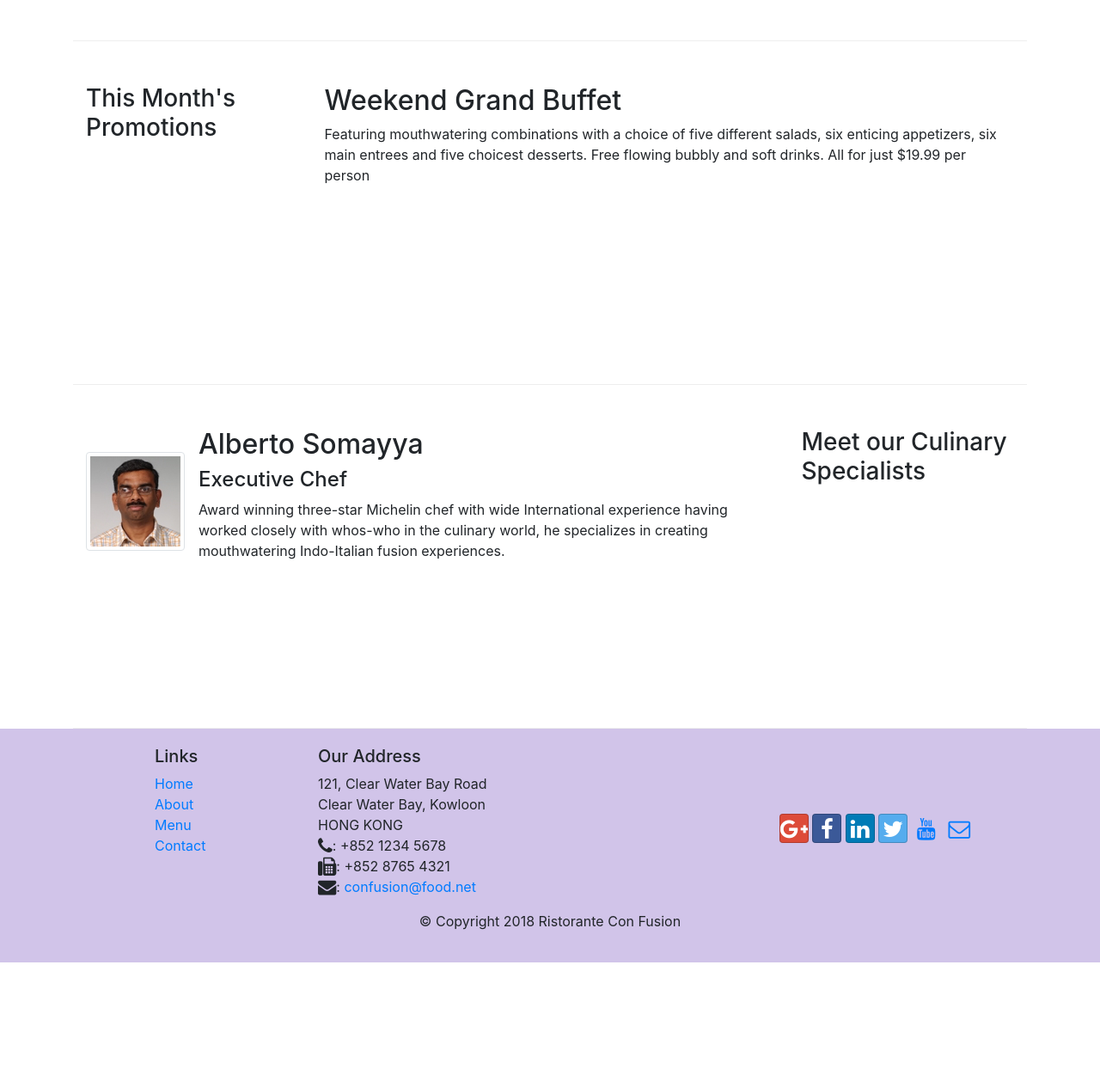
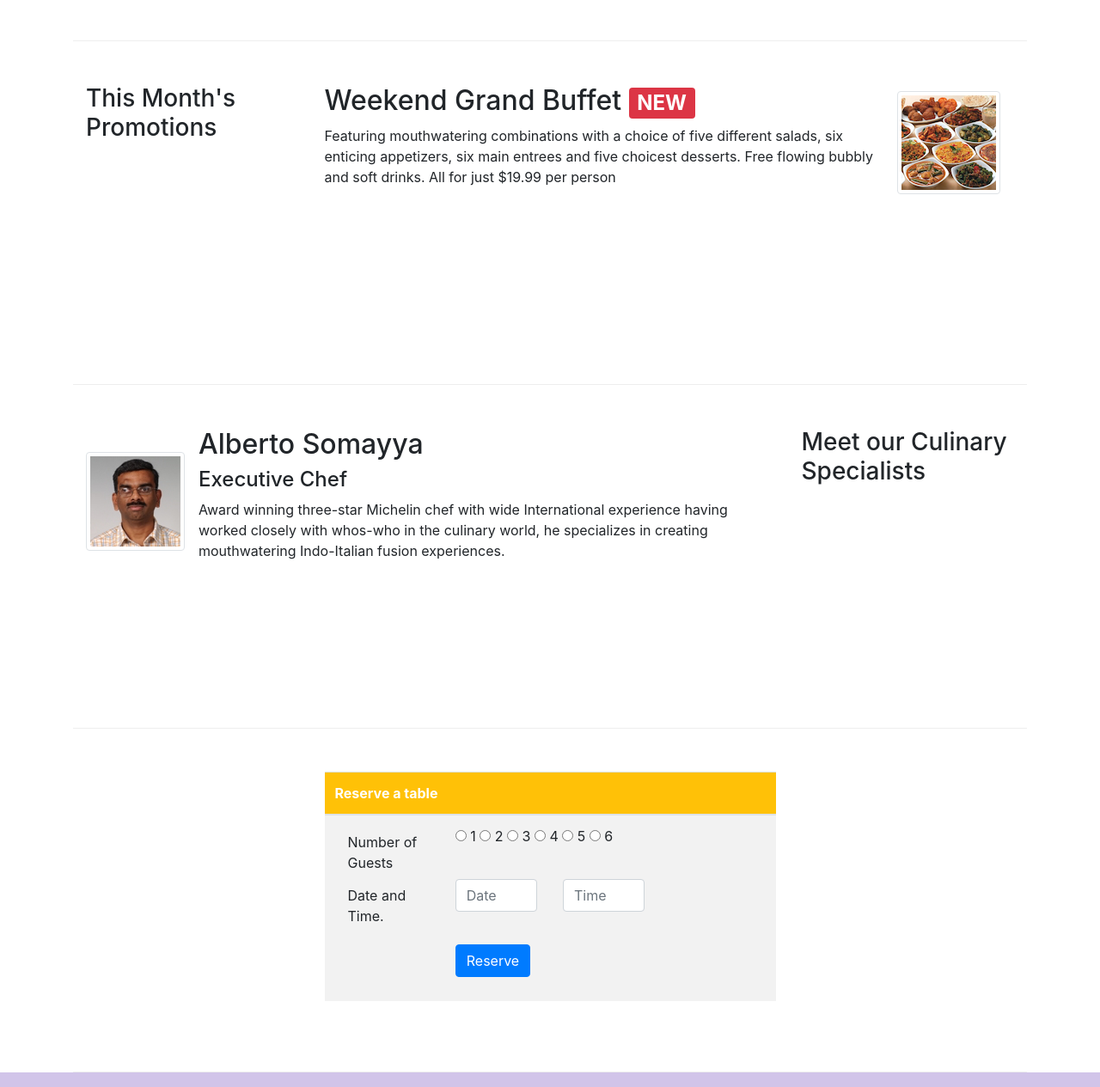
Before and after one commit to lucho2024/boostrap-confusion, a website: page index.html in a window 1280 px wide. Shown: the part 686-1951 px from the top of the page at 86% size. Before the commit the page ends 1806 px from the top, so only its background shows below. Drawn offline with nearby package versions, Linux system fonts and the light colour scheme.

Commit message:
assigment2

```diff
--- a/index.html
+++ b/index.html
@@ -28,6 +28,7 @@
   </head>
 
   <body>
+    <!-- Nav bar. -->
     <nav class="navbar navbar-dark navbar-expand-sm fixed-top">
       <div class="container">
         <button
@@ -38,7 +39,7 @@
         >
           <span class="navbar-toggler-icon"></span>
         </button>
-        <a class="navbar-brand" href="#"
+        <a class="navbar-brand" href="index.html"
           ><img src="img/logo.png" height="30" width="41"
         /></a>
         <div class="collapse navbar-collapse" id="Navbar">
@@ -67,7 +68,7 @@
         </div>
       </div>
     </nav>
-
+    <!-- jumbotron. -->
     <header class="jumbotron">
       <div class="container">
         <div class="row row-header">
@@ -81,11 +82,18 @@
           </div>
           <div class="col-12 col-sm align-self-center">
             <img src="img/logo.png" class="img-fluid" />
+           </div>
+
+             <button type="button" class="btn btn-warning col-12 col-sm align-self-center">
+               <a class="text-dark" href="#Rtable">Reserve Table</a>
+              </button>
+
+
           </div>
         </div>
       </div>
     </header>
-
+    <!-- container. -->
     <div class="container">
       <div class="row row-content aling-items-center">
         <div class="col-12 col-sm-4 order-sm-last col-md-3">
@@ -100,8 +108,8 @@
             />
             <div class="media-body">
               <h2 class="mt-0">
-                Uthappizza <span class="badge badge-danger">HOT</span
-                ><span class="badge badge-pill badge-secondary">$4.99</span>
+                Uthappizza <span class="badge badge-danger">HOT</span>
+                <span class="badge badge-pill badge-secondary">$4.99</span>
               </h2>
               <p class="d-none d-sm-block">
                 A unique combination of Indian Uthappam (pancake) and Italian
@@ -114,17 +122,29 @@
       </div>
 
       <div class="row row-content aling-items-center">
-        <div class="col-12 col-sm-4 col-md-3">
+        <div class="col-12 col-sm-4 order-sm-first col-md-3">
           <h3>This Month's Promotions</h3>
         </div>
-        <div class="col col-sm col-md">
-          <h2>Weekend Grand Buffet</h2>
-          <p>
-            Featuring mouthwatering combinations with a choice of five different
+        <div class="col col-sm order-sm-last col-md">
+          <div class="media">
+            <img
+            class="d-flex mr-3 img-thumbnail align-self-center order-sm-last"
+            src="img/buffet.png"
+            alt="uthappizza"
+          />
+            <div class="media-body">
+              <h2 class="mt-0">
+                Weekend Grand Buffet <span class="badge badge-danger">NEW</span>
+              </h2>
+              <p class="d-none d-sm-block">
+                Featuring mouthwatering combinations with a choice of five different
             salads, six enticing appetizers, six main entrees and five choicest
             desserts. Free flowing bubbly and soft drinks. All for just $19.99
             per person
-          </p>
+              </p>
+
+            </div>
+          </div>
         </div>
       </div>
 
@@ -152,16 +172,101 @@
           </div>
         </div>
       </div>
+      <!-- table. -->
+      <div class="row row-content aling-items-center" id="Rtable">
+        <div class="col-12 col-sm-6 offset-sm-3">
+          <div class="table-responsive">
+            <table class="table table-striped">
+              <thead class="bg-warning">
+                <tr>
+                  <th class="text-white">Reserve a table</th>
+                </tr>
+              </thead>
+              <tbody>
+                <tr>
+                  <!-- Form. -->
+                  <td>
+                    <div class="col-12 col-md-9">
+                      <form>
+                        <div class="form-group row">
+                          <label
+                            for="NumberG"
+                            class="col-12 col-md-4 col-form-label"
+                          >
+                            Number of Guests
+                          </label>
+                          <div class="col-12 col-md-8">
+                            <label
+                              ><input type="radio" name="radio1" /> 1
+                            </label>
+                            <label
+                              ><input type="radio" name="radio2" /> 2
+                            </label>
+                            <label
+                              ><input type="radio" name="radio3" /> 3
+                            </label>
+                            <label
+                              ><input type="radio" name="radio4" /> 4
+                            </label>
+                            <label
+                              ><input type="radio" name="radio5" /> 5
+                            </label>
+                            <label
+                              ><input type="radio" name="radio6" /> 6
+                            </label>
+                          </div>
+
+                          <label
+                            for="telnum"
+                            class="col-12 col-md-12 col-lg-4 col-form-label"
+                          >
+                            Date and Time.
+                          </label>
+                          <div class="col-12 col-md-12 col-lg-4">
+                            <input
+                              type="text"
+                              class="form-control"
+                              id="date"
+                              name="date"
+                              placeholder="Date"
+                            />
+                          </div>
+                          <div class="col-12 col-md-12 col-lg-4">
+                            <input
+                              type="text"
+                              class="form-control"
+                              id="time"
+                              name="time"
+                              placeholder="Time"
+                            />
+                          </div>
+                          <label class="col-12 col-md-4 col-form-label">
+                          </label>
+                          <div class="col-12 offset-md-4">
+                            <button type="button" class="btn btn-primary">
+                              Reserve
+                            </button>
+                          </div>
+                        </div>
+                      </form>
+                    </div>
+                  </td>
+                </tr>
+              </tbody>
+            </table>
+          </div>
+        </div>
+      </div>
     </div>
-
+    <!-- footer. -->
     <footer class="footer">
       <div class="container">
         <div class="row">
           <div class="col-4 offset-1 col-sm-2">
             <h5>Links</h5>
             <ul class="list-unstyled">
-              <li><a href="index.html">Home</a></li>
-              <li><a href="./aboutus.html">About</a></li>
+              <li><a href="#">Home</a></li>
+              <li><a href="#">About</a></li>
               <li><a href="#">Menu</a></li>
               <li><a href="#">Contact</a></li>
             </ul>
@@ -183,30 +288,30 @@
               <a
                 class="btn btn-social-icon btn-google"
                 href="http://google.com/+"
-                ><i class="fa fa-google-plus fa-lg"></i
+                ><i class="fa fa-google-plus"></i
               ></a>
               <a
                 class="btn btn-social-icon btn-facebook"
                 href="http://www.facebook.com/profile.php?id="
-                ><i class="fa fa-facebook fa-lg"></i
+                ><i class="fa fa-facebook"></i
               ></a>
               <a
                 class="btn btn-social-icon btn-linkedin"
                 href="http://www.linkedin.com/in/"
-                ><i class="fa fa-linkedin fa-lg"></i
+                ><i class="fa fa-linkedin"></i
               ></a>
               <a
                 class="btn btn-social-icon btn-twitter"
                 href="http://twitter.com/"
-                ><i class="fa fa-twitter fa-lg"></i
+                ><i class="fa fa-twitter"></i
               ></a>
               <a
-                class="btn btn-social-icon btn-youtube"
+                class="btn btn-social-icon btn-google"
                 href="http://youtube.com/"
-                ><i class="fa fa-youtube fa-lg"></i
+                ><i class="fa fa-youtube"></i
               ></a>
               <a class="btn btn-social-icon" href="mailto:"
-                ><i class="fa fa-envelope-o fa-lg"></i
+                ><i class="fa fa-envelope-o"></i
               ></a>
             </div>
           </div>
```
Also changed, not shown: aboutus.html (+7 -4 lines), contactus.html (+6 -4 lines).
